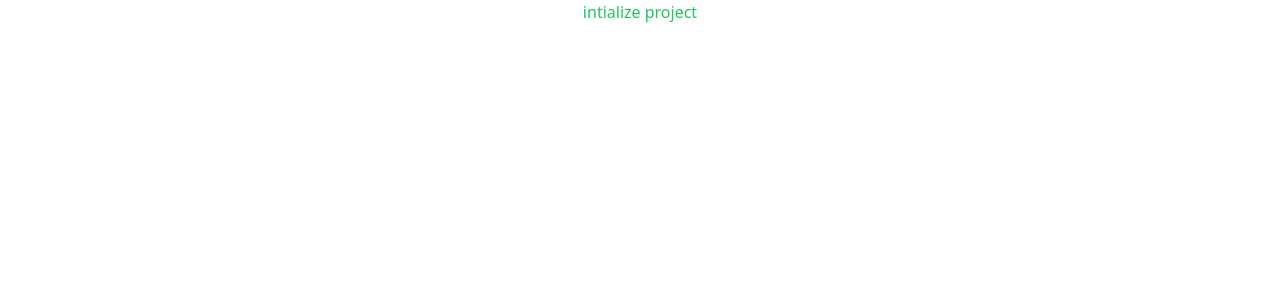
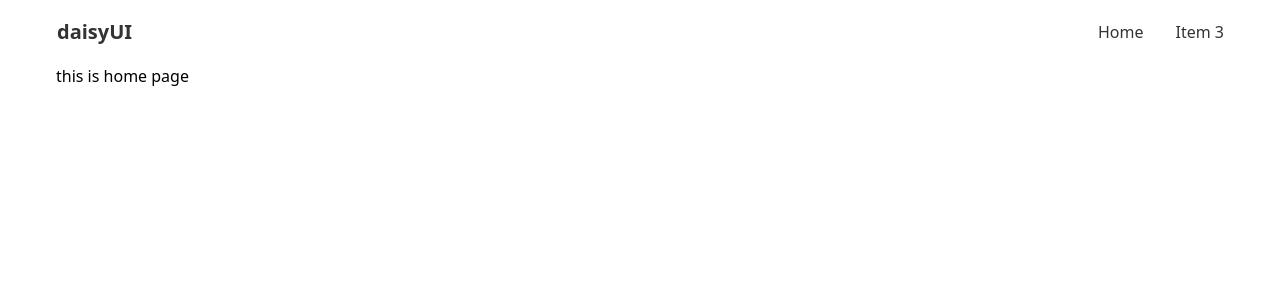
Before and after one commit to khalidumar29/masonary-manufactuerer-clinet, a React (Create React App) app: page / in a window 1280 px wide. Shown: the top 300 px of the page. Built offline with nearby package versions, Linux system fonts and the light colour scheme.

Commit message:
initlize navbar with daisy ui and deploy firebase successfuly

```diff
--- a/src/App.js
+++ b/src/App.js
@@ -1,9 +1,15 @@
+import { Route, Routes } from "react-router-dom";
 import "./App.css";
+import Navbar from "./Shared/Navbar/Navbar";
+import Home from "./Pages/Home/Home";
 
 function App() {
   return (
-    <div className='App'>
-      <h1 className='text-green-500'>intialize project</h1>
+    <div className='lg:mx-8'>
+      <Navbar></Navbar>
+      <Routes>
+        <Route path='/' element={<Home />}></Route>
+      </Routes>
     </div>
   );
 }
--- /dev/null
+++ b/src/Pages/Home/Home.js
@@ -0,0 +1,11 @@
+import React from "react";
+
+const Home = () => {
+  return (
+    <div className='mx-6'>
+      <h1 className='text-[black]'>this is home page </h1>
+    </div>
+  );
+};
+
+export default Home;
--- /dev/null
+++ b/src/Shared/Navbar/Navbar.js
@@ -0,0 +1,53 @@
+import React from "react";
+import { Link } from "react-router-dom";
+
+const Navbar = () => {
+  const menuElements = (
+    <>
+      <li>
+        <Link to={"/"}>Home</Link>
+      </li>
+      <li>
+        <Link to={""}>Item 3</Link>
+      </li>
+    </>
+  );
+  return (
+    <div className='navbar bg-base-100 justify-between '>
+      <Link to='/' className='btn btn-ghost normal-case text-xl'>
+        daisyUI
+      </Link>
+      <div className='navbar-end'>
+        <div className='dropdown dropdown-end sm:ml-36'>
+          <label tabIndex='0' className='btn btn-ghost lg:hidden'>
+            <svg
+              xmlns='http://www.w3.org/2000/svg'
+              className='h-5 w-5'
+              fill='none'
+              viewBox='0 0 24 24'
+              stroke='currentColor'
+            >
+              <path
+                strokeLinecap='round'
+                strokeLinejoin='round'
+                strokeWidth='2'
+                d='M4 6h16M4 12h8m-8 6h16'
+              />
+            </svg>
+          </label>
+          <ul
+            tabIndex='0'
+            className='menu menu-compact dropdown-content mt-3 p-2 shadow bg-base-100 rounded-box w-52'
+          >
+            {menuElements}
+          </ul>
+        </div>
+      </div>
+      <div className='navbar-end hidden lg:flex'>
+        <ul className='menu menu-horizontal p-0'>{menuElements}</ul>
+      </div>
+    </div>
+  );
+};
+
+export default Navbar;
--- a/src/index.js
+++ b/src/index.js
@@ -1,13 +1,16 @@
-import React from 'react';
-import ReactDOM from 'react-dom/client';
-import './index.css';
-import App from './App';
-import reportWebVitals from './reportWebVitals';
+import React from "react";
+import ReactDOM from "react-dom/client";
+import "./index.css";
+import App from "./App";
+import reportWebVitals from "./reportWebVitals";
+import { BrowserRouter } from "react-router-dom";
 
-const root = ReactDOM.createRoot(document.getElementById('root'));
+const root = ReactDOM.createRoot(document.getElementById("root"));
 root.render(
   <React.StrictMode>
-    <App />
+    <BrowserRouter>
+      <App />
+    </BrowserRouter>
   </React.StrictMode>
 );
 
--- a/tailwind.config.js
+++ b/tailwind.config.js
@@ -1,7 +1,32 @@
 module.exports = {
   content: ["./src/**/*.{js,jsx,ts,tsx}"],
-  theme: {
-    extend: {},
+  daisyui: {
+    themes: [
+      {
+        light: {
+          primary: "#570DF8",
+          secondary: "#F000B8",
+          accent: "#37CDBE",
+          neutral: "#3D4451",
+          "base-100": "#FFFFFF",
+          info: "#3ABFF8",
+          success: "#36D399",
+          warning: "#FBBD23",
+          error: "#F87272",
+        },
+        dark: {
+          primary: "#570DF8",
+          secondary: "#F000B8",
+          accent: "#37CDBE",
+          neutral: "#3D4451",
+          "base-100": "#FFFFFF",
+          info: "#3ABFF8",
+          success: "#36D399",
+          warning: "#FBBD23",
+          error: "#F87272",
+        },
+      },
+    ],
   },
-  plugins: [],
+  plugins: [require("daisyui")],
 };
```
